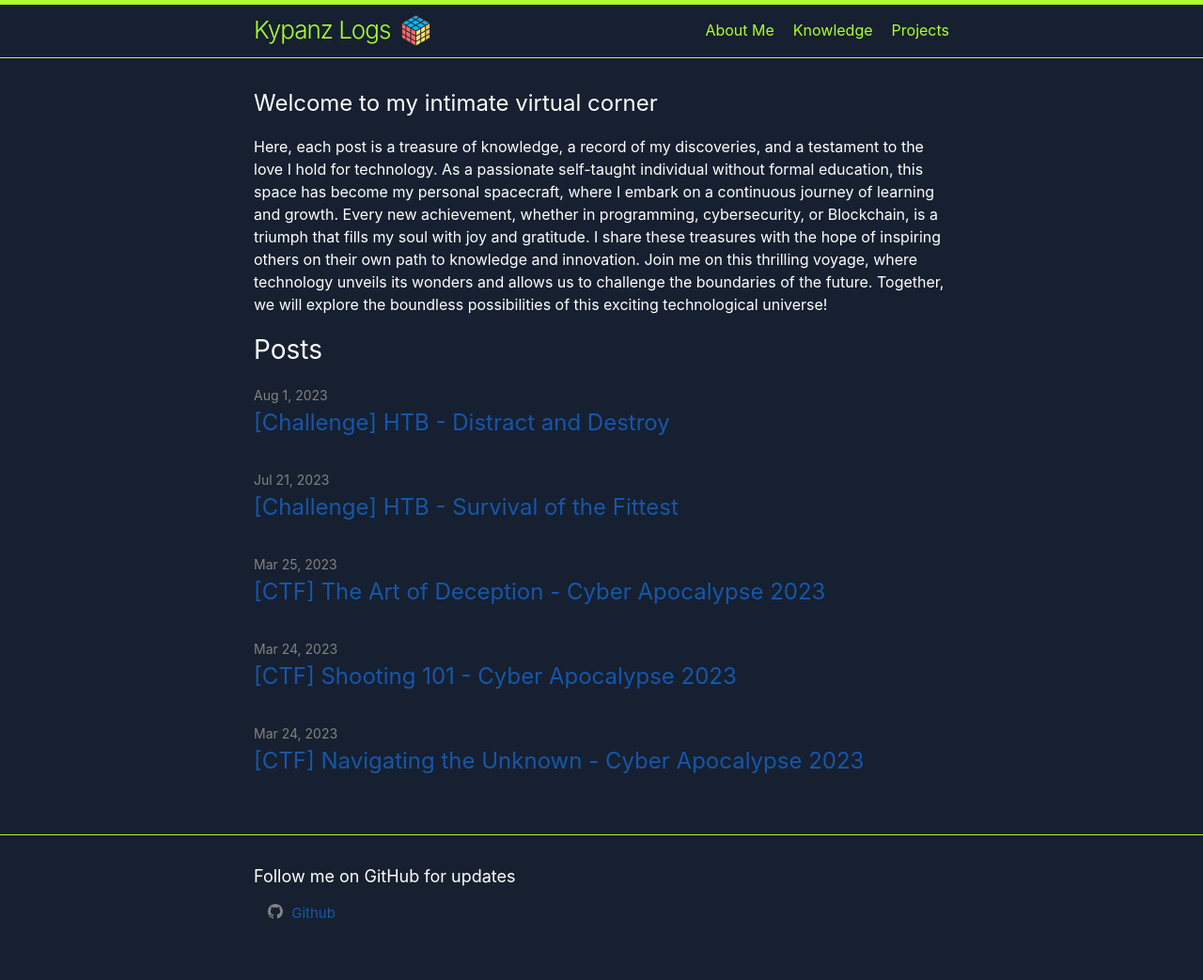
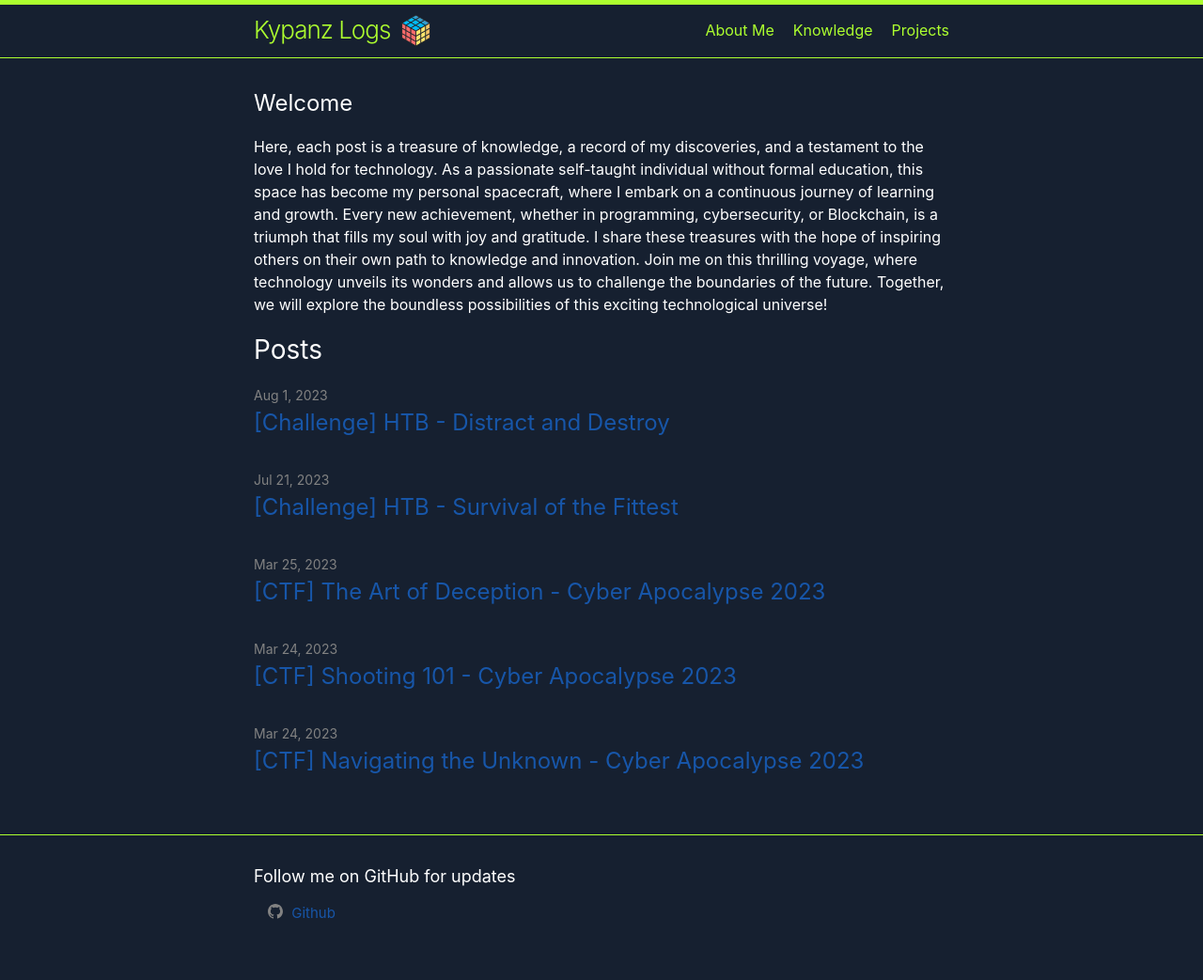
Before and after one commit to kypanz/kypanz.github.io, a Jekyll site: the page built from index.markdown, in a window 1280 px wide. Shown: the whole page at 94% size. Built offline with Jekyll 4.4.1, drawn with Linux system fonts in a browser that asks for light colours.

Commit message:
removing some text

```diff
--- a/_layouts/home.html
+++ b/_layouts/home.html
@@ -9,7 +9,7 @@ layout: default
 
   {{ content }}
 
-  <h2> Welcome to my intimate virtual corner </h2>
+  <h2> Welcome </h2>
 
     <p>
     Here, each post is a treasure of knowledge,
```
